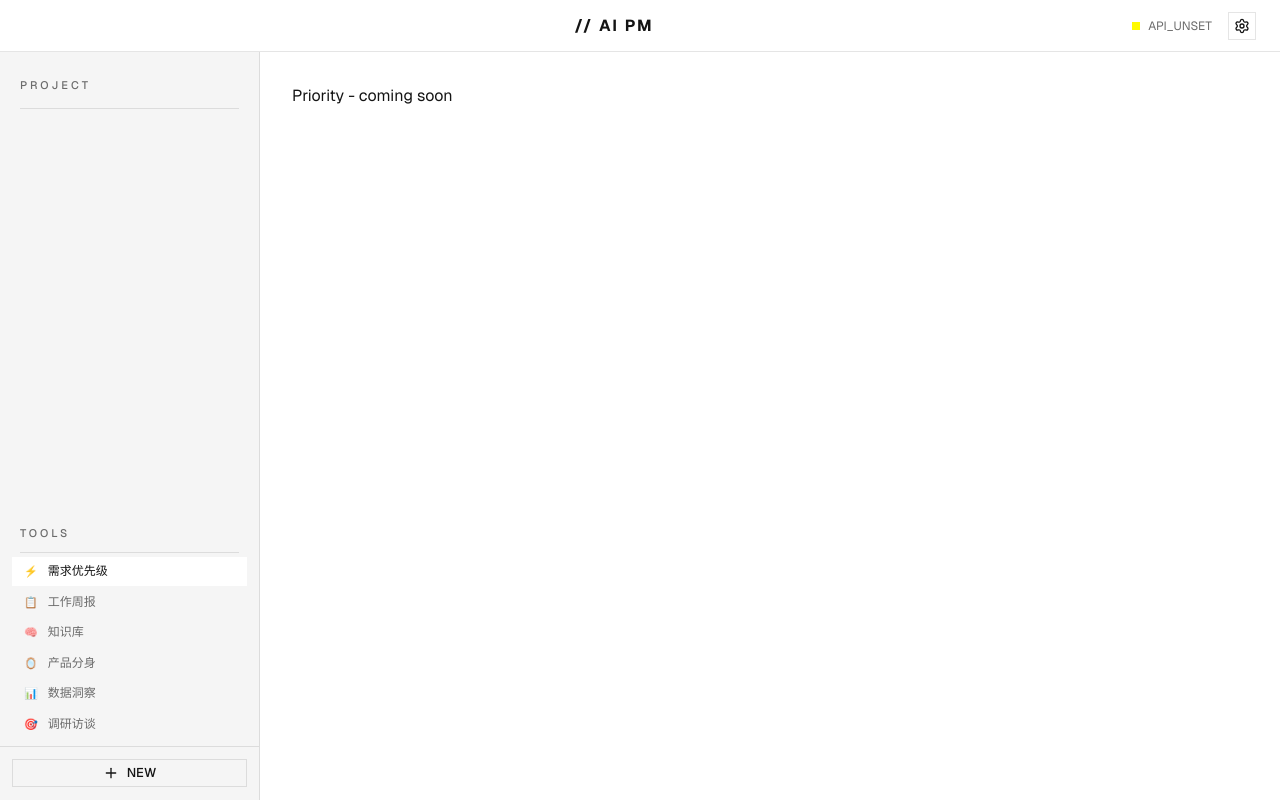
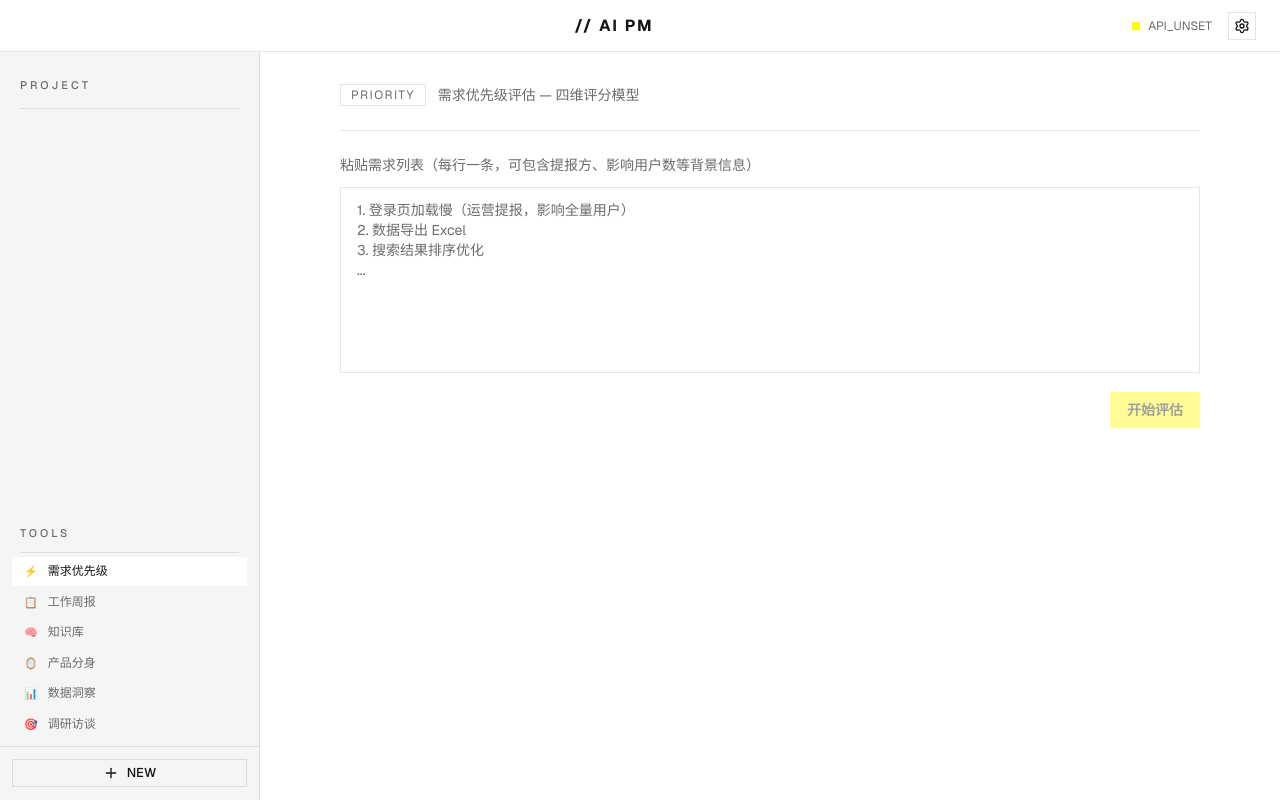
Before and after one commit to K3tty5555/AI_PM, a React (Vite) app in the folder app/: page /tools/priority in a window 1280 px wide. Built offline with nearby package versions, Linux system fonts and the light colour scheme.

Commit message:
feat: priority evaluation tool page

```diff
--- a/app/src/pages/tools/Priority.tsx
+++ b/app/src/pages/tools/Priority.tsx
@@ -1,3 +1,108 @@
+import { useState, useCallback } from "react"
+import { Badge } from "@/components/ui/badge"
+import { Button } from "@/components/ui/button"
+import { ProgressBar } from "@/components/ui/progress-bar"
+import { PrdViewer } from "@/components/prd-viewer"
+import { useToolStream } from "@/hooks/use-tool-stream"
+import { cn } from "@/lib/utils"
+
 export function ToolPriorityPage() {
-  return <div>Priority - coming soon</div>
+  const [input, setInput] = useState("")
+  const { text, isStreaming, isThinking, elapsedSeconds, error, streamMeta, run, reset } = useToolStream("ai-pm-priority")
+
+  const handleRun = useCallback(() => {
+    if (!input.trim()) return
+    reset()
+    run(input.trim())
+  }, [input, run, reset])
+
+  const handleReset = useCallback(() => {
+    reset()
+    setInput("")
+  }, [reset])
+
+  const progressValue = isStreaming ? Math.min(90, Math.floor(text.length / 20)) : text ? 100 : 0
+
+  return (
+    <div className="mx-auto w-full max-w-[860px]">
+      <div className="mb-6 flex items-center gap-3">
+        <Badge variant="outline">PRIORITY</Badge>
+        <span className="text-sm text-[var(--text-muted)]">需求优先级评估 — 四维评分模型</span>
+      </div>
+      <div className="h-px bg-[var(--border)]" />
+
+      {/* 输入区（仅在未开始时显示） */}
+      {!isStreaming && !text && (
+        <div className="mt-6">
+          <p className="mb-3 text-sm text-[var(--text-muted)]">
+            粘贴需求列表（每行一条，可包含提报方、影响用户数等背景信息）
+          </p>
+          <textarea
+            value={input}
+            onChange={(e) => setInput(e.target.value)}
+            placeholder={"1. 登录页加载慢（运营提报，影响全量用户）\n2. 数据导出 Excel\n3. 搜索结果排序优化\n..."}
+            rows={8}
+            className={cn(
+              "w-full px-4 py-3 text-sm",
+              "bg-transparent border border-[var(--border)]",
+              "placeholder:text-[var(--text-muted)]",
+              "outline-none resize-none",
+              "focus:border-[var(--yellow)] transition-[border-color]"
+            )}
+          />
+          <div className="mt-3 flex justify-end">
+            <Button variant="primary" onClick={handleRun} disabled={!input.trim()}>
+              开始评估
+            </Button>
+          </div>
+        </div>
+      )}
+
+      {/* 进度 */}
+      {isStreaming && (
+        <div className="mt-6">
+          <ProgressBar value={progressValue} animated />
+          {isThinking && (
+            <p className="mt-2 text-sm text-[var(--text-muted)] animate-pulse">正在思考...</p>
+          )}
+          <p className="mt-2 font-[var(--font-geist-mono),_'Courier_New',_monospace] text-xs text-[var(--text-muted)]">
+            {String(Math.floor(elapsedSeconds / 60)).padStart(2, "0")}:{String(elapsedSeconds % 60).padStart(2, "0")}
+          </p>
+        </div>
+      )}
+
+      {/* 错误 */}
+      {error && (
+        <div className="mt-4 border border-[var(--destructive)]/30 bg-[var(--destructive)]/5 p-4">
+          <p className="text-sm text-[var(--destructive)]">{error}</p>
+          <Button variant="ghost" size="sm" onClick={handleReset} className="mt-2">重置</Button>
+        </div>
+      )}
+
+      {/* 结果 */}
+      {text && (
+        <div className="mt-6">
+          <div className="mb-3 flex items-center justify-between">
+            <span className="font-[var(--font-geist-mono),_'Courier_New',_monospace] text-xs uppercase tracking-[2px] text-[var(--text-muted)]">
+              RESULT
+            </span>
+            {!isStreaming && (
+              <div className="flex gap-2">
+                <Button variant="ghost" size="sm" onClick={handleReset}>重新评估</Button>
+                <Button variant="ghost" size="sm" onClick={() => navigator.clipboard.writeText(text)}>复制结果</Button>
+              </div>
+            )}
+          </div>
+          <PrdViewer markdown={text} isStreaming={isStreaming} />
+          {!isStreaming && streamMeta && (
+            <p className="mt-2 text-xs text-[var(--text-muted)] font-mono">
+              {streamMeta.inputTokens != null
+                ? `耗时 ${(streamMeta.durationMs / 1000).toFixed(1)}s · 输入 ${streamMeta.inputTokens.toLocaleString()} tokens · 输出 ${streamMeta.outputTokens?.toLocaleString()} tokens`
+                : `CLI 模式：耗时 ${(streamMeta.durationMs / 1000).toFixed(1)}s`}
+            </p>
+          )}
+        </div>
+      )}
+    </div>
+  )
 }
```
